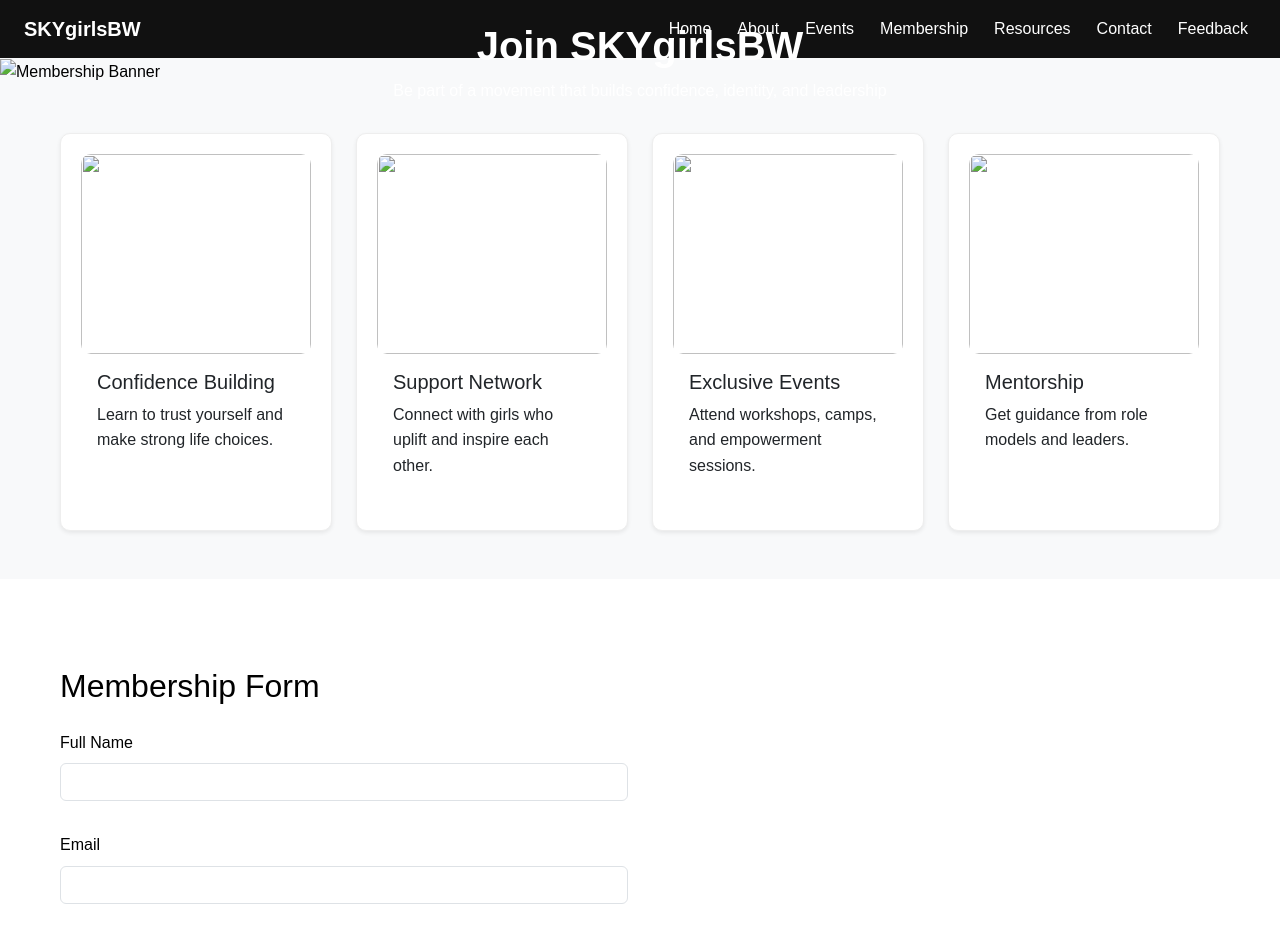
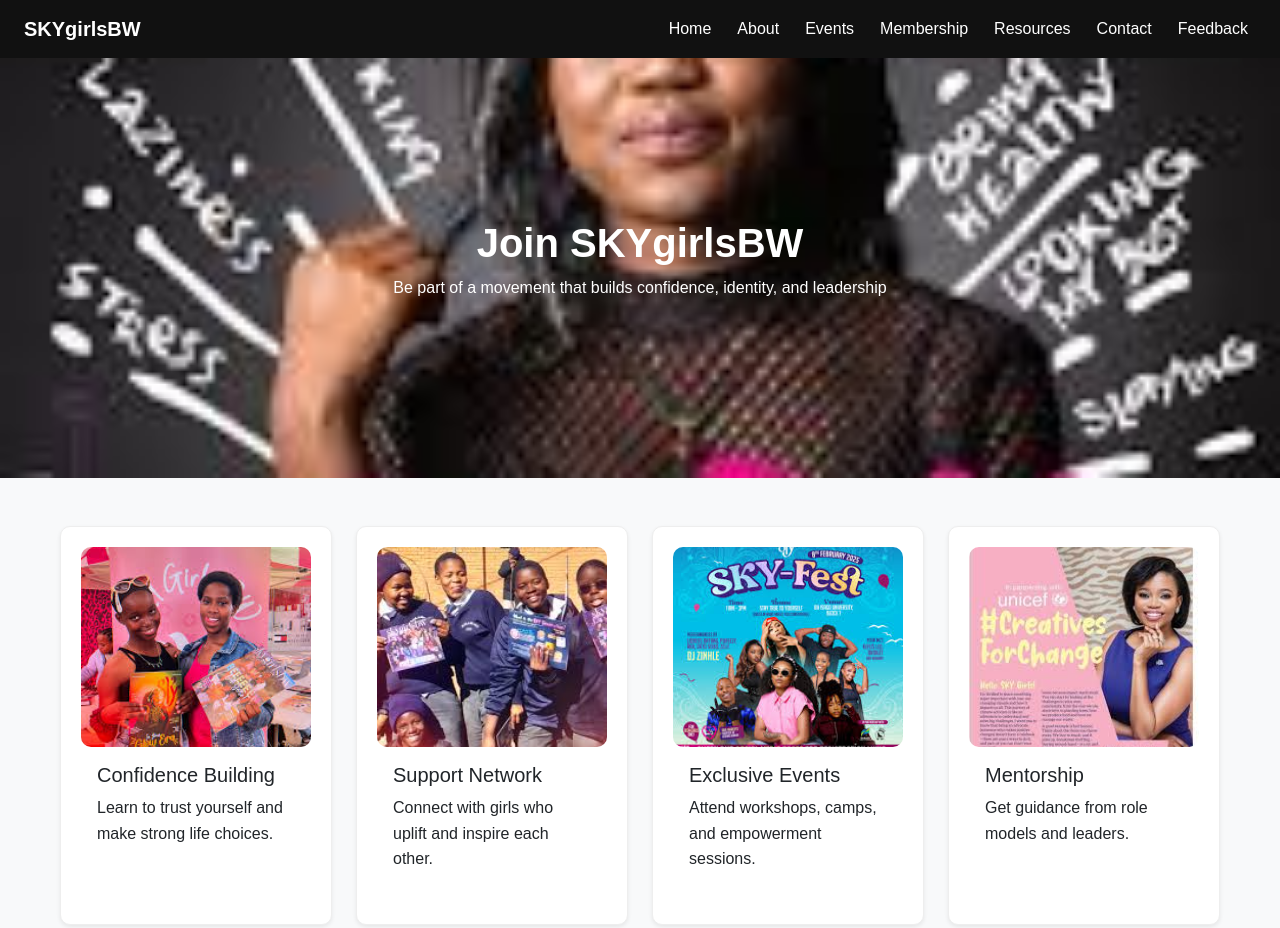
Before and after one commit to DineoThothe/skygirlsbw, a plain HTML site: page membership.html in a window 1280 px wide. Shown: the top 928 px of the page. Drawn offline with nearby package versions, Linux system fonts and the light colour scheme.

Commit message:
Update membership.html

```diff
--- a/membership.html
+++ b/membership.html
@@ -44,7 +44,7 @@
 <section class="container-fluid p-0">
   <div class="position-relative">
 
-    <img src="images/membership banner.jpg" class="w-100" style="height: 420px; object-fit: cover;" alt="Membership Banner">
+    <img src="membership banner.jpg" class="w-100" style="height: 420px; object-fit: cover;" alt="Membership Banner">
 
     <div class="position-absolute top-50 start-50 translate-middle text-center text-white">
       <h1 class="fw-bold">Join SKYgirlsBW</h1>
@@ -61,7 +61,7 @@
 
     <div class="col-md-6 col-lg-3">
       <div class="card shadow-sm h-100">
-        <img src="images/confidence.jpg" class="card-img-top" alt="">
+        <img src="confidence.jpg" class="card-img-top" alt="">
         <div class="card-body">
           <h5>Confidence Building</h5>
           <p>Learn to trust yourself and make strong life choices.</p>
@@ -71,7 +71,7 @@
 
     <div class="col-md-6 col-lg-3">
       <div class="card shadow-sm h-100">
-        <img src="images/community.jpg" class="card-img-top" alt="">
+        <img src="community.jpg" class="card-img-top" alt="">
         <div class="card-body">
           <h5>Support Network</h5>
           <p>Connect with girls who uplift and inspire each other.</p>
@@ -81,7 +81,7 @@
 
     <div class="col-md-6 col-lg-3">
       <div class="card shadow-sm h-100">
-        <img src="images/events.jpg" class="card-img-top" alt="">
+        <img src="events.jpg" class="card-img-top" alt="">
         <div class="card-body">
           <h5>Exclusive Events</h5>
           <p>Attend workshops, camps, and empowerment sessions.</p>
@@ -91,7 +91,7 @@
 
     <div class="col-md-6 col-lg-3">
       <div class="card shadow-sm h-100">
-        <img src="images/mentorship.jpg" class="card-img-top" alt="">
+        <img src="mentorship.jpg" class="card-img-top" alt="">
         <div class="card-body">
           <h5>Mentorship</h5>
           <p>Get guidance from role models and leaders.</p>
@@ -167,7 +167,7 @@
 
 <!-- Bootstrap JS -->
 <script src="https://cdn.jsdelivr.net/npm/bootstrap@5.3.3/dist/js/bootstrap.bundle.min.js"></script>
-<script src="js/script.js"></script>
+<script src="script.js"></script>
 
 </body>
 </html>
```
